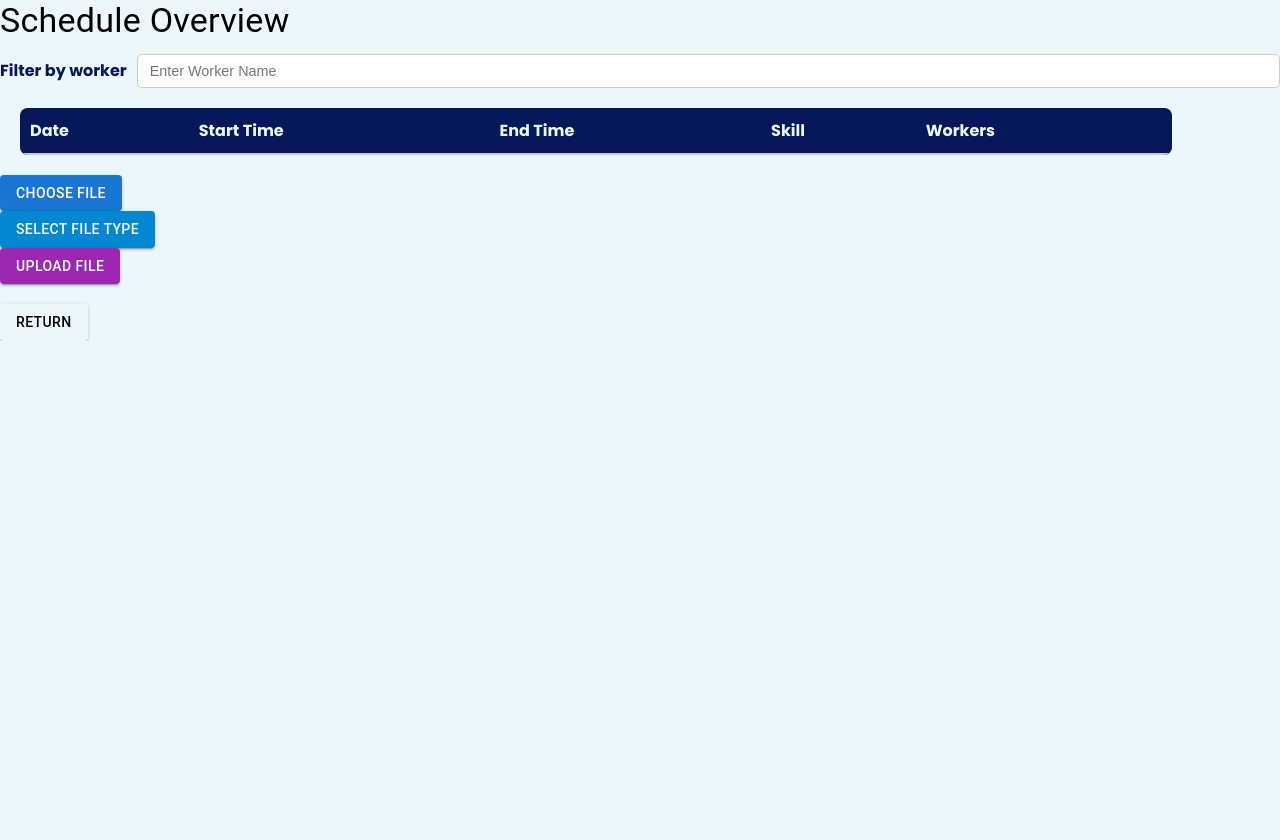
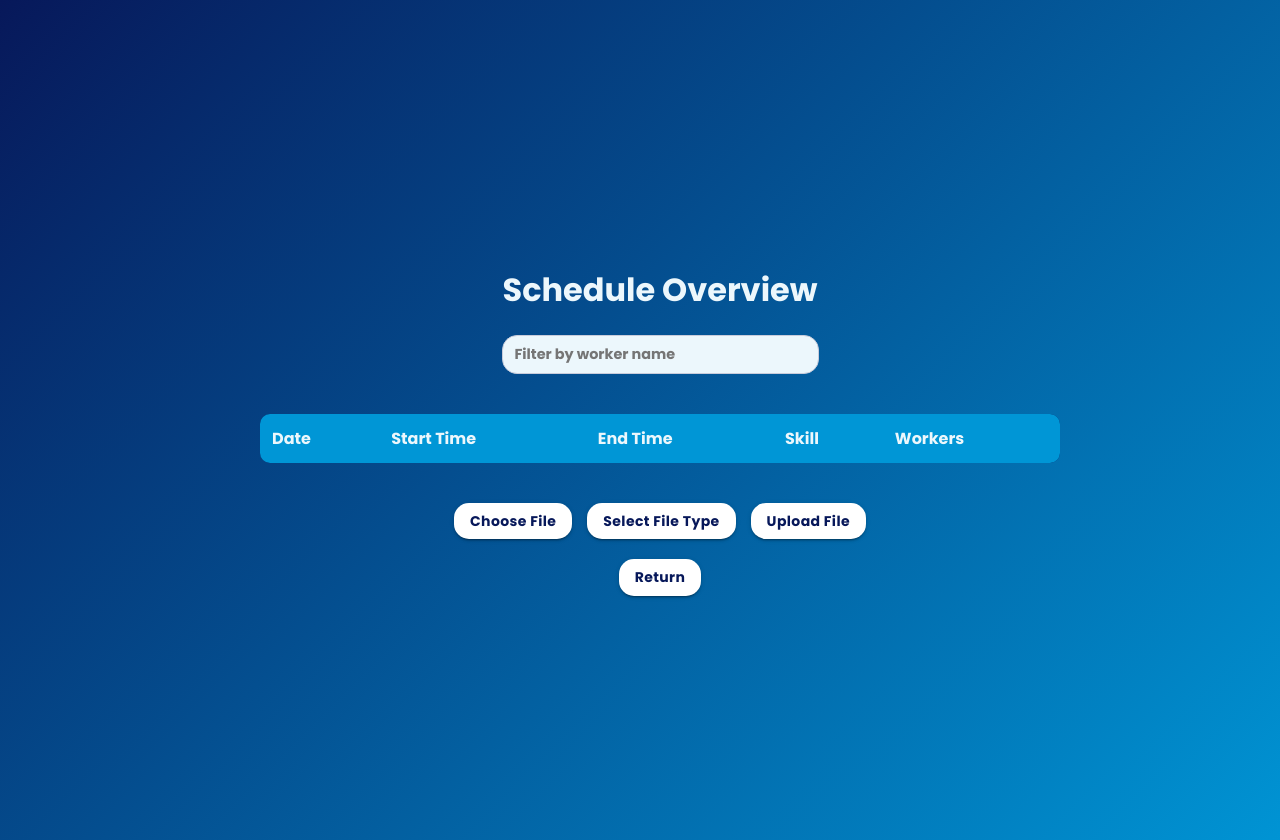
Before and after one commit to AhiyaSchneider/client_FinalProject, a React (Create React App) app: page /schedule in a window 1280 px wide. Before the commit the page ends 800 px from the top, so only its background shows below. Built offline with nearby package versions, Linux system fonts and the light colour scheme.

Commit message:
Finished schedule design

```diff
--- a/src/components/ScheduleDisplay.css
+++ b/src/components/ScheduleDisplay.css
@@ -7,96 +7,116 @@ body {
     background-color: #ecf7fc;
 }
 
+.schedule-container {
+    display: flex;
+    flex-direction: column;
+    align-items: center;
+    justify-content: center;
+    height: 100vh; /* Full viewport height */
+    width: 100%;
+    padding: 20px;
+    background: linear-gradient(135deg, #07185a, #0096d6); /* Gradient background */
+    color: #ecf7fc; /* Light text for contrast */
+    font-family: 'Poppins', sans-serif;
+}
+
+.filter-container {
+    margin-bottom: 20px;
+    display: flex;
+    align-items: center;
+    gap: 10px;
+    color: #ecf7fc;
+}
+
+.filter-label {
+    font-size: 1.1rem;
+    font-weight: bold;
+}
+
+.filter-input {
+    font-family: 'Poppins', sans-serif;
+    font-weight: bold;
+    flex: 1;
+    padding: 8px 12px;
+    font-size: 0.9rem;
+    border: 1px solid #c8ccdb;
+    border-radius: 15px;
+    outline: none;
+    transition: border-color 0.3s ease, background-color 0.3s ease;
+    background-color: #ecf7fc; /* Light background */
+    color: #07185a; /* Dark text for contrast */
+}
+
+.filter-input:focus {
+    border-color: #0096d6;
+  background-color: #ffffff; /* White on focus */
+}
+
 .schedule-table {
     width: 90%;
+    max-width: 800px;
+    margin: 20px 0;
     border-collapse: separate;
     border-spacing: 0;
-    margin-top: 20px;
-    margin: 20px;
-    font-family: 'Poppins', sans-serif;
-    color: #ffffff;
-    background-color: rgba(0, 0, 0, 0.5); /* Semi-transparent background */
-    border-radius: 8px;
-    overflow: hidden; /* Ensure rounded corners are applied */
-    text-align: left;
+    background-color: #07185a; /* Dark background */
+    border-radius: 10px;
+    overflow: hidden
 }
 
 .schedule-table th {
-    background-color: #07185a; /* Darker background for headers */
-    color: #ecf7fc; /* Light text color */
+    background-color: #0096d6;
+    color: #ecf7fc;
+    padding: 12px;
+    text-align: left;
     font-size: 1rem;
-    font-weight: bold;
-    padding: 10px;
-    border-bottom: 2px solid #c8ccdb; /* Subtle border */
 }
 
 .schedule-table td {
-    padding: 12px;
+    padding: 10px;
     font-size: 0.9rem;
-    border-bottom: 1px solid #c8ccdb;
+    color: #ecf7fc;
 }
 
-.schedule-table tbody tr:nth-child(odd) {
-    background-color: rgba(255, 255, 255, 0.1); /* Subtle stripe */
+.shift-row {
+    cursor: pointer;
+    background-color: rgba(255, 255, 255, 0.1); /* Subtle row background */
 }
 
-.schedule-table tbody tr:hover {
-    background-color: rgba(255, 255, 255, 0.2); /* Highlight row */
-}
-
-.schedule-table .schedule-note td {
-    font-style: italic;
-    color: #ffd700; /* Gold for emphasis */
-    background-color: rgba(0, 0, 0, 0.6); /* Darker background */
-    padding: 10px;
-}
-
-.has-warning {
-    background-color: rgba(255, 165, 0, 0.1) !important; /* Light orange background */
-    cursor: pointer; /* Indicate interactivity */
-    transition: background-color 0.3s ease;
-}
-
-.has-warning:hover {
-    background-color: rgba(255, 165, 0, 0.2) !important; /* Darker on hover */
-}
-
-.message-row {
-    background-color: rgba(0, 0, 0, 0.05); /* Subtle contrast */
-    color: #555; /* Neutral text color */
-    font-size: 0.9rem;
-    font-style: italic;
-    padding: 10px;
+.shift-row:hover {
+    background-color: rgba(0, 150, 214, 0.2); /* Highlight on hover */
 }
 
 .message-row td {
     padding: 10px 15px;
-    border-top: 1px solid #ddd;
+    background-color: rgba(0, 0, 0, 0.3); /* Slightly darker for message */
+    color: #ffcc00; /* Gold for warning message */
 }
 
-.filter-container {
+.sch-prime-btn-container {
     display: flex;
-  align-items: center;
-  gap: 10px;
-  margin-bottom: 20px;
+    flex-wrap: wrap;
+    gap: 15px;
+    justify-content: center;
+    margin-top: 20px;
 }
 
-.filter-label {
-    font-size: 1rem;
-    color: #07185a; /* Primary text color */
-    font-weight: bold;
-  }
+.sch-btn {
+    font-family: 'Poppins', sans-serif !important;
+    display: block;
+    width: 100%;
+    padding: 0.75rem;
+    margin: 1rem 0;
+    border: none;
+    border-radius: 15px !important;
+    background-color: #ffffff !important;
+    color: #07185a !important;
+    font-weight: bold !important;
+    cursor: pointer;
+    transition: background-color 0.3s ease, transform 0.2s ease;
+    text-transform: none !important;
+}
 
-  .filter-input {
-    flex: 1;
-    padding: 8px 12px;
-    font-size: 0.9rem;
-    border: 1px solid #c8ccdb; /* Light border */
-    border-radius: 5px;
-    outline: none;
-    transition: border-color 0.3s ease;
-  }
-
-  .filter-input:focus {
-    border-color: #0096d6; /* Primary highlight color */
-  }
+.sch-btn:hover {
+    background-color: #07185a !important;
+    color: #ffffff !important;
+}
--- a/src/components/ScheduleDisplay.js
+++ b/src/components/ScheduleDisplay.js
@@ -155,11 +155,11 @@ const ScheduleDisplay = () => {
             initial={{ backgroundPosition: '0% 50%' }}
             animate={{ backgroundPosition: ['0% 50%', '100% 50%', '0% 50%'] }}
             transition={{ duration: 10, ease: 'easeInOut', repeat: Infinity }}>
-                <Typography variant="h4" gutterBottom>Schedule Overview</Typography>
+                <motion.h1 className='sch-title'>Schedule Overview</motion.h1>
                 <motion.div className='filter-container'>
-                    <motion.label htmlFor='worker-filter' className='filter-label'>
+                    {/* <motion.label htmlFor='worker-filter' className='filter-label'>
                         Filter by worker
-                    </motion.label>
+                    </motion.label> */}
                     <motion.input
                         id='worker-filter'
                         className='filter-input'
@@ -167,11 +167,20 @@ const ScheduleDisplay = () => {
                         type='text'
                         value={workerFilter}
                         onChange={(e) => setWorkerFilter(e.target.value)}
-                        placeholder='Enter Worker Name'>
+                        placeholder='Filter by worker name'
+                        initial={{ opacity: 0, x: -20 }}
+                        animate={{ opacity: 1, x: 0 }}
+                        exit={{ opacity: 0, x: 20 }}
+                        transition={{ duration: 0.6, ease: 'easeInOut' }}>
 
                     </motion.input>
                 </motion.div>
-                <motion.table className="schedule-table">
+                <motion.table
+                    className="schedule-table"
+                    initial={{ opacity: 0, x: -20 }}
+                    animate={{ opacity: 1, x: 0 }}
+                    exit={{ opacity: 0, x: 20 }}
+                    transition={{ duration: 0.6, ease: 'easeInOut' }}>
                     <motion.thead>
                         <motion.tr>
                             <motion.th>Date</motion.th>
@@ -188,7 +197,11 @@ const ScheduleDisplay = () => {
                                 {/* Main shift row */}
                                 <motion.tr
                                     className={`shift-row ${shift.message ? 'has-warning' : ''}`}
-                                    onClick={() => toggleRow(idx)}>
+                                    onClick={() => toggleRow(idx)}
+                                    initial={{ opacity: 0, x: -20 }}
+                                    animate={{ opacity: 1, x: 0 }}
+                                    exit={{ opacity: 0, x: 20 }}
+                                    transition={{ duration: 0.6, ease: 'easeInOut' }}>
                                         <motion.td>{shift.date}</motion.td>
                                         <motion.td>{shift.startTime}</motion.td>
                                         <motion.td>{shift.endTime}</motion.td>
@@ -214,8 +227,14 @@ const ScheduleDisplay = () => {
                 </motion.table>
 
                 {/* Container for the buttons */}
-                <motion.div className='sch-prime-btn-container'>
-                    <motion.div className='sch-choose-file-btn'>
+                <motion.div
+                    className='sch-prime-btn-container'
+                    initial={{ opacity: 0, x: -20 }}
+                    animate={{ opacity: 1, x: 0 }}
+                    exit={{ opacity: 0, x: 20 }}
+                    transition={{ duration: 0.6, ease: 'easeInOut' }}>
+                    {/* Button to choose file */}
+                    <motion.div className='sch-btn-wrapper'>
                         <input
                             type="file"
                             accept=".csv"
@@ -225,7 +244,11 @@ const ScheduleDisplay = () => {
                         />
                         <label htmlFor="file-upload-input">
                             <motion.div className='sch-hover-effect' whileHover={{ scale: 1.10}}>
-                                <Button variant="contained" color="primary" component="span">
+                                <Button
+                                    className='sch-btn'
+                                    variant="contained"
+                                    color="primary"
+                                    component="span">
                                     Choose File
                                 </Button>
                             </motion.div>
@@ -233,9 +256,13 @@ const ScheduleDisplay = () => {
                     </motion.div>
 
                     {/* Button to open the menu for choosing file type */}
-                    <motion.div className='sch-file-type-btn'>
+                    <motion.div className='sch-btn-wrapper'>
                         <motion.div className='sch-hover-effect' whileHover={{scale: 1.10}}>
-                            <Button variant="contained" color="info" onClick={handleMenuClick}>
+                            <Button
+                                className='sch-btn'
+                                variant="contained"
+                                color="info"
+                                onClick={handleMenuClick}>
                                     Select File Type
                             </Button>
                         </motion.div>
@@ -250,20 +277,23 @@ const ScheduleDisplay = () => {
                     </motion.div>
 
                     {/* Button to upload the file */}
+                    <motion.div className='sch-btn-wrapper'>
                         <motion.div className='sch-hover-effect' whileHover={{scale: 1.10}}>
                             <Button
+                                className='sch-btn'
                                 variant="contained"
                                 color="secondary"
                                 onClick={handleFileUpload}>
                                 Upload File
                             </Button>
                         </motion.div>
-
+                    </motion.div>
                 </motion.div>
 
                 {/* Return Button */}
                 <motion.div className='sch-hover-effect' whileHover={{scale: 1.10}}>
                     <Button
+                        className='sch-btn'
                         variant="contained"
                         color="default"
                         onClick={() => navigate(-1)}
```
Lines whose indentation alone changed are shown as unchanged.
